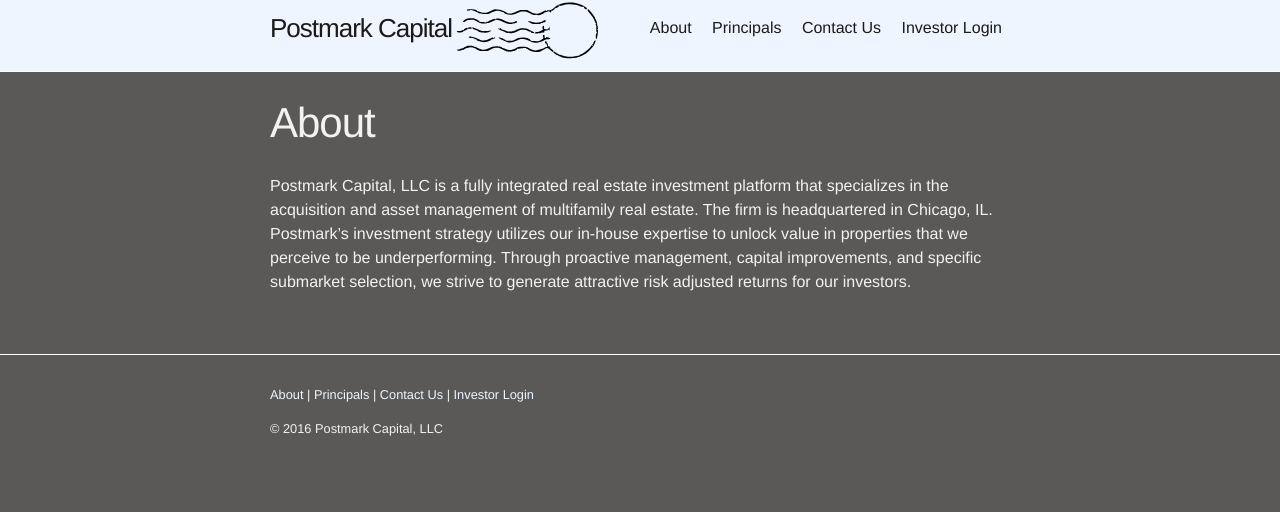
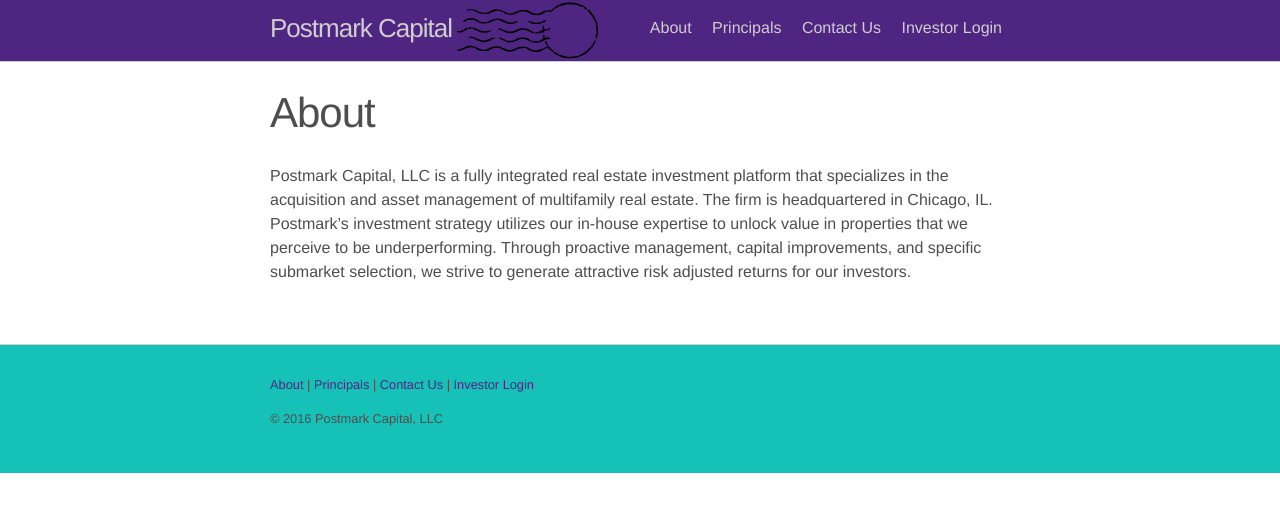
Before and after one commit to postmarkcapital/postmark-capital, a Jekyll site: the page built from index.html, in a window 1280 px wide. Shown: the top 512 px of the page. Built offline with Jekyll 4.4.1, drawn with Linux system fonts in a browser that asks for light colours.

Commit message:
Update color scheme

```diff
--- a/_sass/_layout.scss
+++ b/_sass/_layout.scss
@@ -11,7 +11,7 @@
 }
 
 .site-title {
-  color: $grey-color-dark;
+  color: $grey-color-light;
   font-size: 26px;
   font-weight: 300;
   line-height: 56px;
@@ -24,12 +24,16 @@
   float: right;
   line-height: 56px;
 
+  .site-nav-menu ul {
+    margin-bottom: 0;
+  }
+
   .menu-icon {
     display: none;
   }
 
   .page-link {
-    color: $grey-color-dark;
+    color: $grey-color-light;
     line-height: $base-line-height;
 
     // Gaps between nav items, but not on the last one
@@ -95,6 +99,7 @@
  * Site footer
  */
 .site-footer {
+  background: $accent-color;
   border-top: 1px solid $grey-color-light;
   font-size: 0.8rem;
   padding: $spacing-unit 0;
--- a/css/main.scss
+++ b/css/main.scss
@@ -14,12 +14,13 @@
 
 $spacing-unit:     30px;
 
-$text-color:       #f2f2f2;
-$background-color: #5b5958;
-$brand-color:      #eff5fe;
+$text-color:       #4e4e4e;
+$background-color: #fff;
+$brand-color:      #4f2582;
+$accent-color:     #16c1b7;
 
 $grey-color:       $text-color;
-$grey-color-light: lighten($grey-color, 40%);
+$grey-color-light: lighten($grey-color, 50%);
 $grey-color-dark:  darken($background-color, 25%);
 
 // Width of the content area
```
